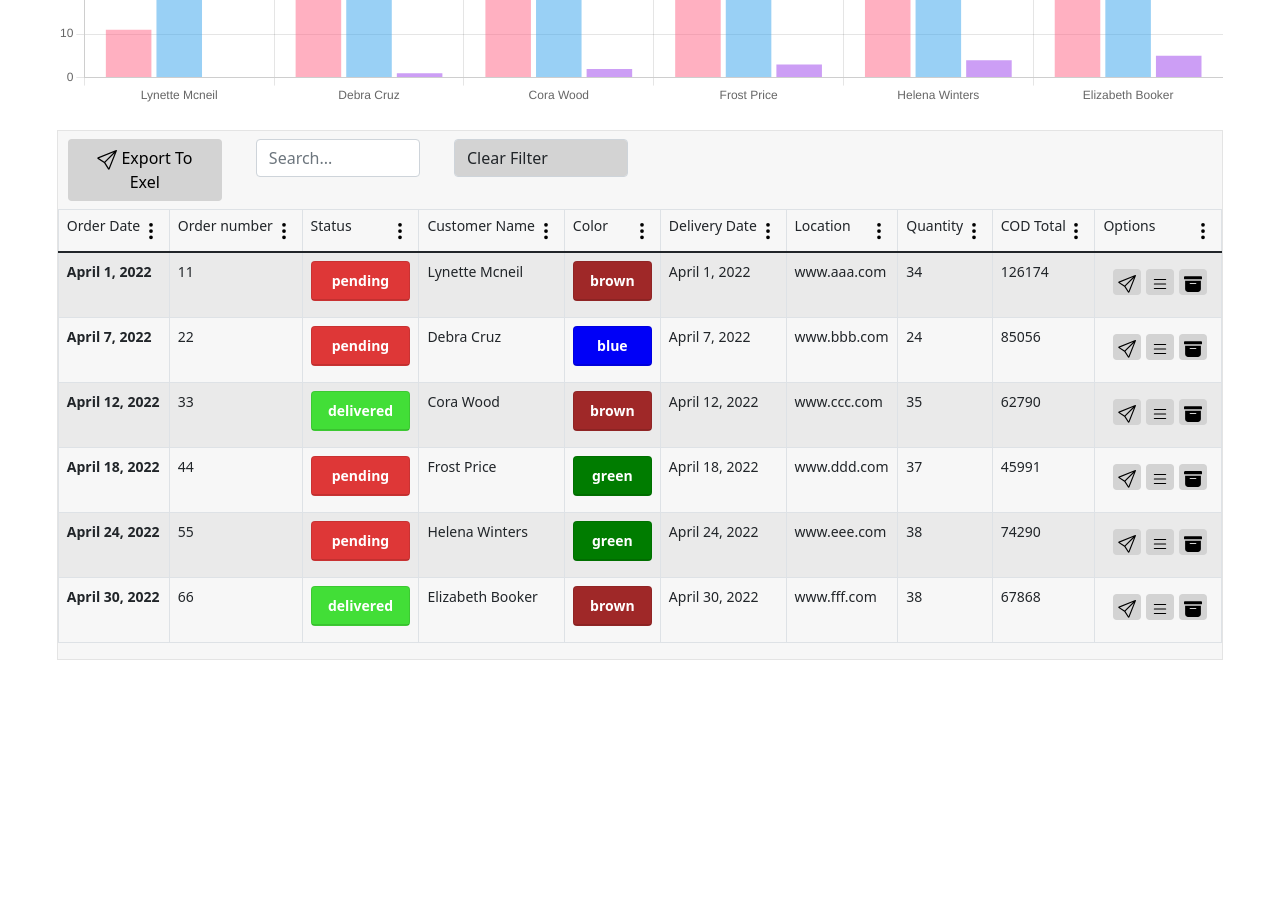
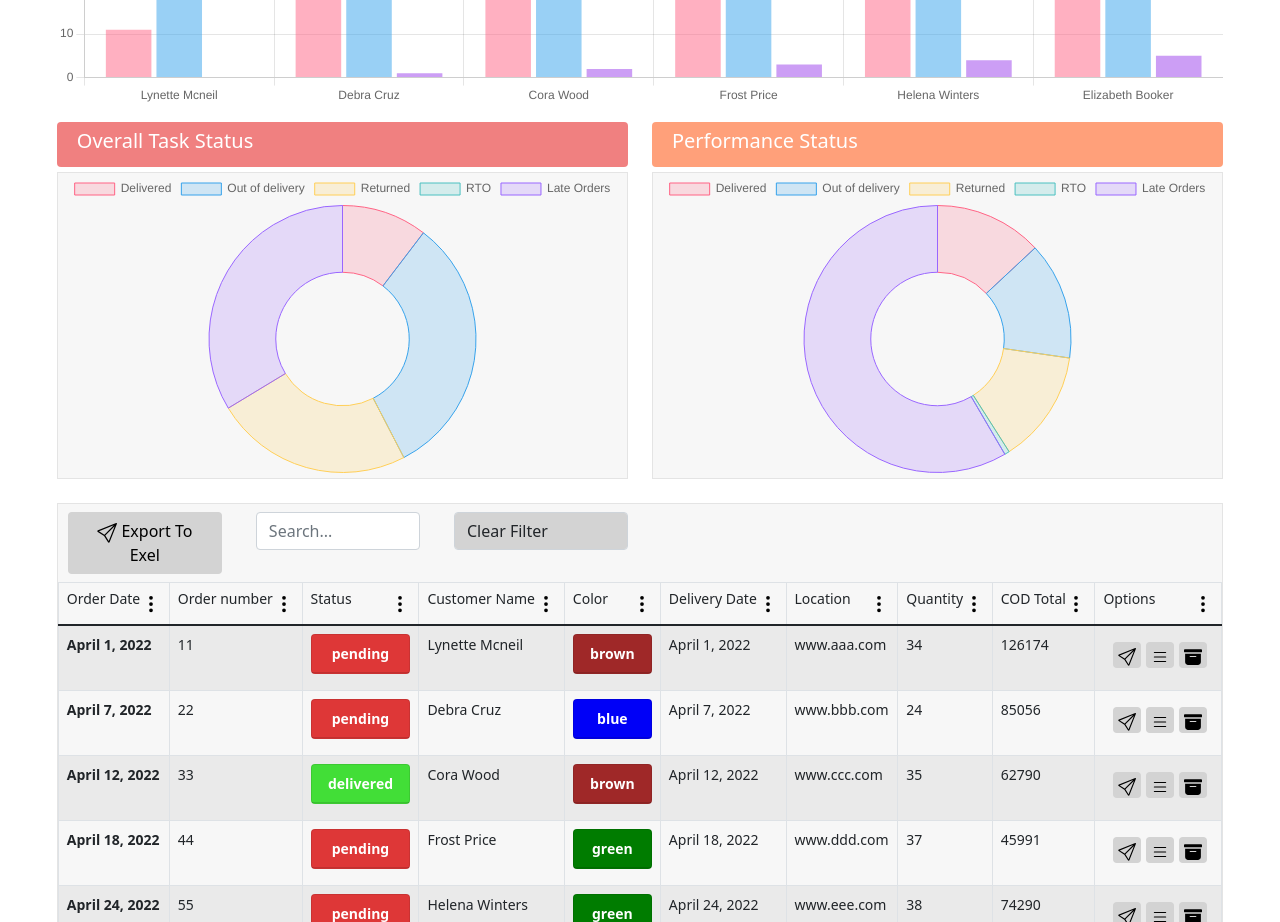
Before and after one commit to SudiptaKD/DotRedTask, a React (Create React App) app: page /dashboard in a window 1280 px wide. Shown: the part 800-1722 px from the top of the page. Before the commit the page ends 1460 px from the top, so only its background shows below. Built offline with nearby package versions, Linux system fonts and the light colour scheme.

Commit message:
donut chart

```diff
--- a/src/components/dashboard/Dashboard.js
+++ b/src/components/dashboard/Dashboard.js
@@ -2,6 +2,7 @@ import React from 'react'
 import SendIcon from '../icons/send.svg'
 import Chart from './Chart'
 import Delivery from './Delivery'
+import DonutChart from './DonutChart'
 import FilterBar from './FilterBar'
 import { Table } from './Table'
 
@@ -53,6 +54,30 @@ export const Dashboard = ({data}) => {
       <div className='mt-3'>
         <Chart value={data}/>
       </div>
+      <div className='mt-3'>
+        <div className='row'>
+          <div className='col-6'>
+            <header className='d-flex align-items-center' style={{'width':'100%', 'backgroundColor':'lightcoral',
+                'height':'45px', 'borderRadius':'4px', 'color': 'white', 'paddingLeft':'20px'}}>
+                <h5>Overall Task Status</h5>
+            </header>
+            <div style={{ 'border': '1px solid  rgba(0, 0, 0, 0.08)','backgroundColor':'rgba(0, 0, 0, 0.03)',
+              'minHeight':'300px', 'minWidth':'300px', 'marginTop':'5px'}} >
+                  <DonutChart value={data[0]} />
+            </div>
+          </div>
+          <div className='col-6'>
+            <header className='d-flex align-items-center' style={{'width':'100%', 'backgroundColor':'lightsalmon',
+                'height':'45px', 'borderRadius':'4px', 'color': 'white', 'paddingLeft':'20px'}}>
+                <h5>Performance Status</h5>
+            </header>
+            <div style={{ 'border': '1px solid  rgba(0, 0, 0, 0.08)','backgroundColor':'rgba(0, 0, 0, 0.03)',
+              'minHeight':'300px', 'minWidth':'300px', 'marginTop':'5px'}} >
+                <DonutChart value={data[1]} />
+            </div>
+          </div>
+        </div>
+      </div>
       <div className='mt-4'>
         <Table value={data}/>
       </div>
--- /dev/null
+++ b/src/components/dashboard/DonutChart.js
@@ -0,0 +1,39 @@
+import { ArcElement, Chart as ChartJS, Legend, Tooltip } from 'chart.js';
+import React from 'react';
+import { Doughnut } from 'react-chartjs-2';
+
+ChartJS.register(ArcElement, Tooltip, Legend);
+
+const DonutChart = ({value}) => {
+
+    const data = {
+        labels: ['Delivered', 'Out of delivery', 'Returned', 'RTO', 'Late Orders'],
+        datasets: [
+          {
+            label: '# of Votes',
+            data: [value._id, value.age, value.latitude, value.index, value.longitude],
+            backgroundColor: [
+              'rgba(255, 99, 132, 0.2)',
+              'rgba(54, 162, 235, 0.2)',
+              'rgba(255, 206, 86, 0.2)',
+              'rgba(75, 192, 192, 0.2)',
+              'rgba(153, 102, 255, 0.2)',
+            ],
+            borderColor: [
+              'rgba(255, 99, 132, 1)',
+              'rgba(54, 162, 235, 1)',
+              'rgba(255, 206, 86, 1)',
+              'rgba(75, 192, 192, 1)',
+              'rgba(153, 102, 255, 1)',
+            ],
+            borderWidth: 1,
+          },
+        ],
+      };
+
+  return (
+    <Doughnut style={{'maxHeight':'300px','marginBottom':'5px'}} data={data} />
+  )
+}
+
+export default DonutChart
```
